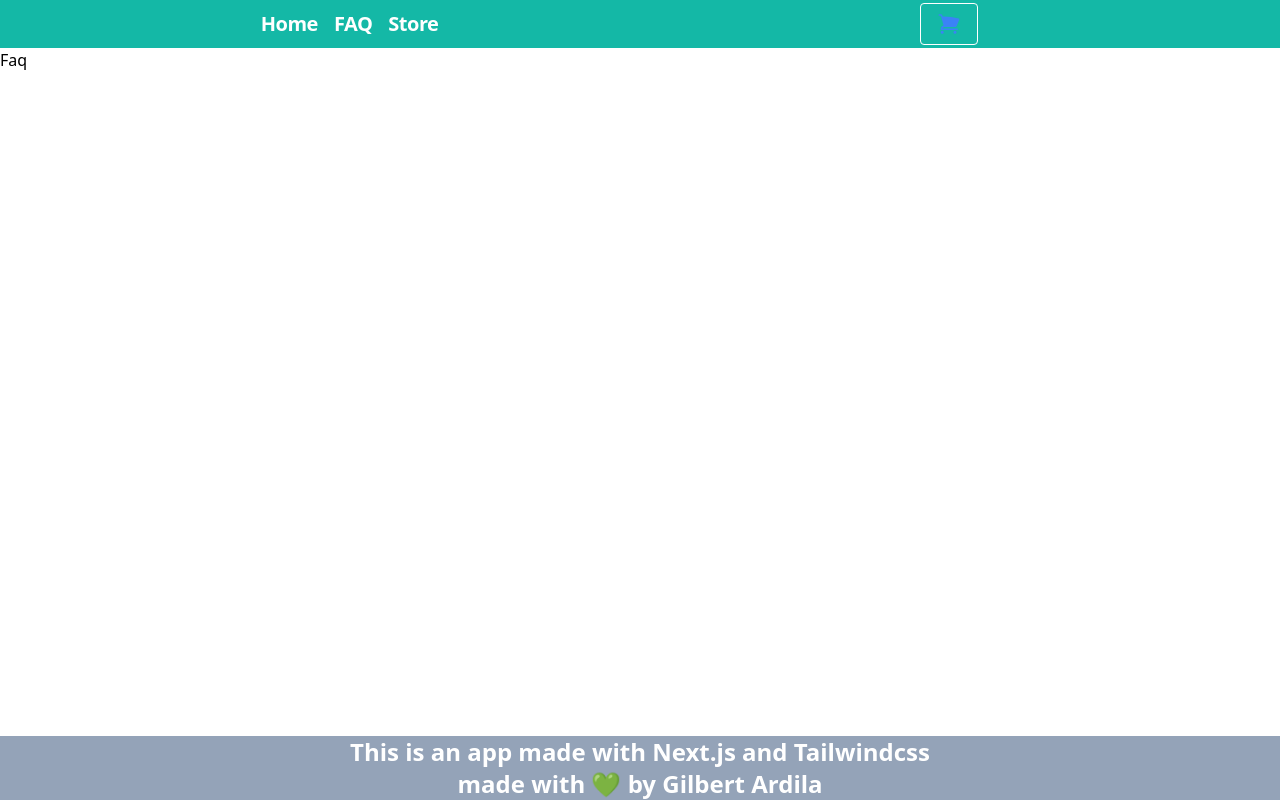
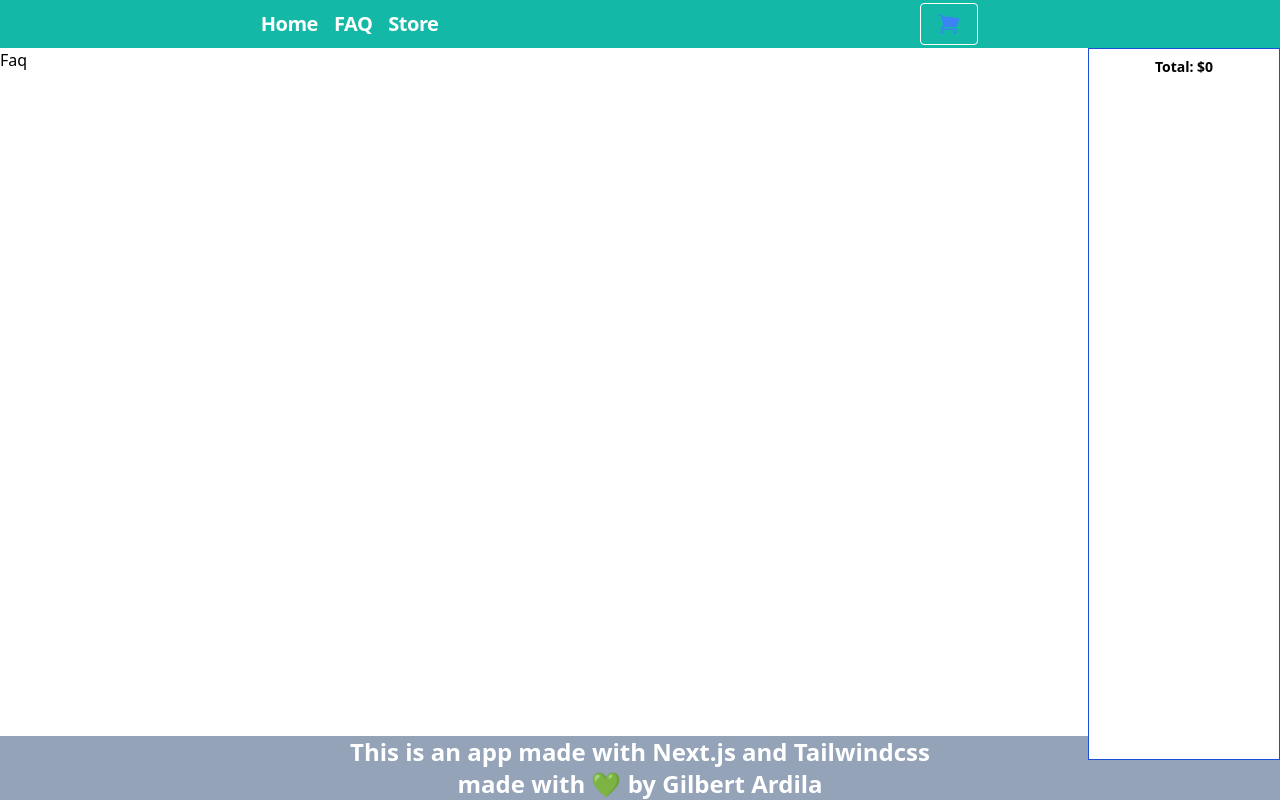
Before and after one commit to GilbertArdila/next12-store, a Next.js app: page /faq in a window 1280 px wide. Built offline with nearby package versions, Linux system fonts and the light colour scheme.

Commit message:
agregando checkout para mostrar los productos y valor total del pedido

```diff
--- /dev/null
+++ b/components/checkout/index.jsx
@@ -0,0 +1,28 @@
+import React,{useContext} from 'react'
+import Image from 'next/image'
+
+import { cartContext } from '../../context'
+
+const Checkout = () => {
+    const context = useContext(cartContext)
+
+    //sumar el total del valor de los productos
+    const total = context.cart.reduce((acc, item) => acc + item.price * item.quantity, 0)
+
+  return (
+    <section className='absolute flex flex-col justify-start items-center gap-3 w-48 h-[calc(100vh-40px-48px)] m-auto bg-white border border-blue-700  top-[48px] right-0 p-2 overflow-y-auto'>
+        {context.cart.map((item) => (
+            <div className='flex flex-col justify-between items-center w-full h-auto bg-blue-500 shadow-lg rounded-md  '>
+                <Image src={item.url} width={50} height={50} alt={item.name} className="rounded-lg m-4 w-20 h-20" />
+                <p className='text-md font-bold'>{item.name}</p>
+                <p className='text-md font-bold'>{item.quantity} unit(s)</p>
+                <p className='text-md font-bold'>Sub-total: ${item.price * item.quantity}</p>
+            </div>
+        ))}
+         <span className='text-sm font-semibold '>Total: ${total}</span>
+
+    </section>
+  )
+}
+
+export default Checkout
--- a/components/layout/index.jsx
+++ b/components/layout/index.jsx
@@ -1,9 +1,12 @@
-import React from 'react'
+import React,{useContext} from 'react'
 import Head from 'next/head'
 
+import { cartContext } from '../../context'
 import Menu from '../menu'
+import Checkout from '../checkout'
 
 const Layout = ({ children, title }) => {
+    const context =useContext(cartContext)
     return (
         <div>
 
@@ -17,6 +20,8 @@ const Layout = ({ children, title }) => {
             <main className='w-full min-w-[100vw] h-full min-h-[calc(100vh-112px)]'>
                 {children}
             </main>
+            {!context.openCheckout && <Checkout/>}
+
 
             <footer className='w-full h-16 bg-slate-400 flex flex-col justify-center items-center'>
                 <p className='text-white text-2xl font-bold'>This is an app made with Next.js and Tailwindcss</p>
--- a/context/index.jsx
+++ b/context/index.jsx
@@ -7,6 +7,8 @@ export const CartProvider = ({children}) => {
     const [count, setCount] = useState(0);
     //cart state
     const [cart, setCart] = useState([]);
+    // open-close checkout
+    const [openCheckout, setOpenCheckout] = useState(false);
 
     return (
         <cartContext.Provider value={
@@ -14,7 +16,9 @@ export const CartProvider = ({children}) => {
                 count,
                 setCount,
                 cart,
-                setCart
+                setCart,
+                openCheckout,
+                setOpenCheckout
             }
         }>
             {children}
--- a/pages/index.js
+++ b/pages/index.js
@@ -10,7 +10,7 @@ import { getLatestItems } from '../services/ItemService'
 export default function Home({data}) {
   return (
     <Layout><h2 className='text-2xl font-bold text-center m-6'>The most recent products</h2>
-       <section className='flex flex-col md:flex-row justify-between items-center  p-6 max-w-6xl m-auto gap-4'>
+       <section className='flex flex-col lg:flex-row justify-between items-center  p-6 max-w-6xl m-auto gap-4'>
 
        { data && data.map((item) => (
           <Card key={item.id} data={item} showAs={'home'} />
```
